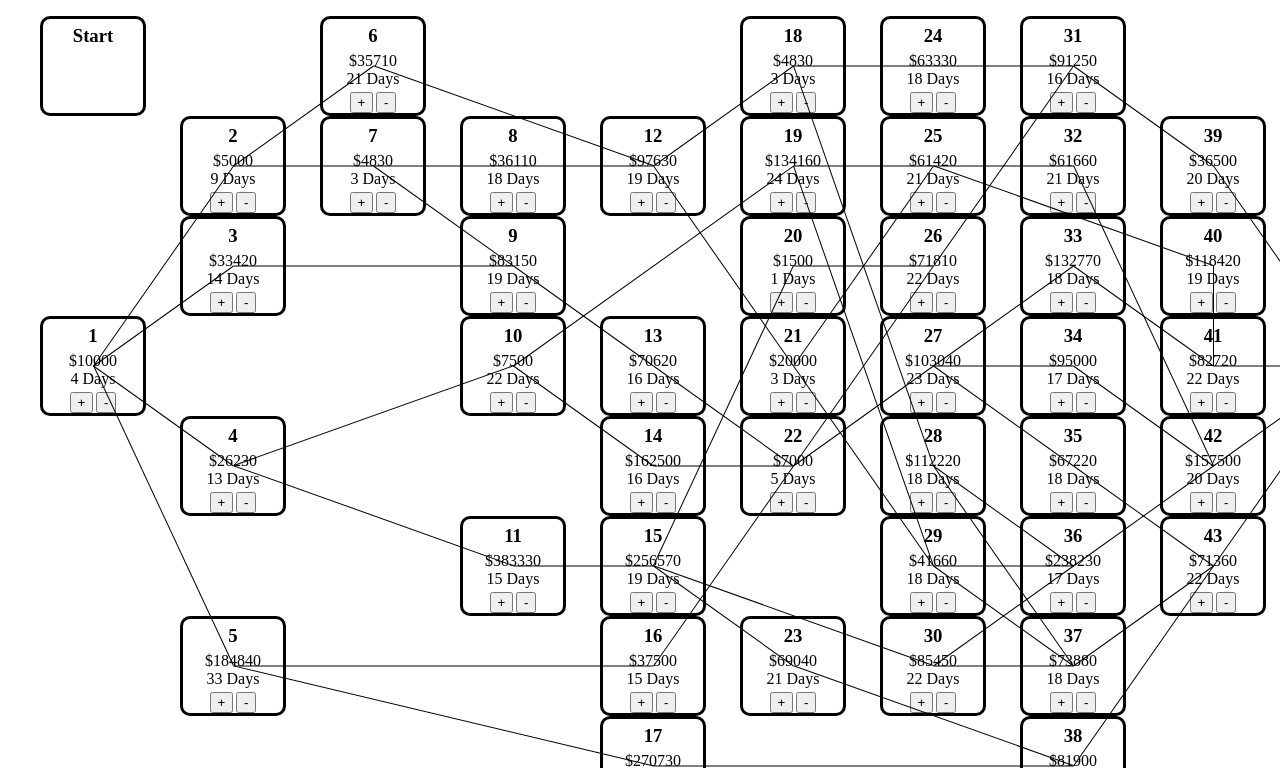
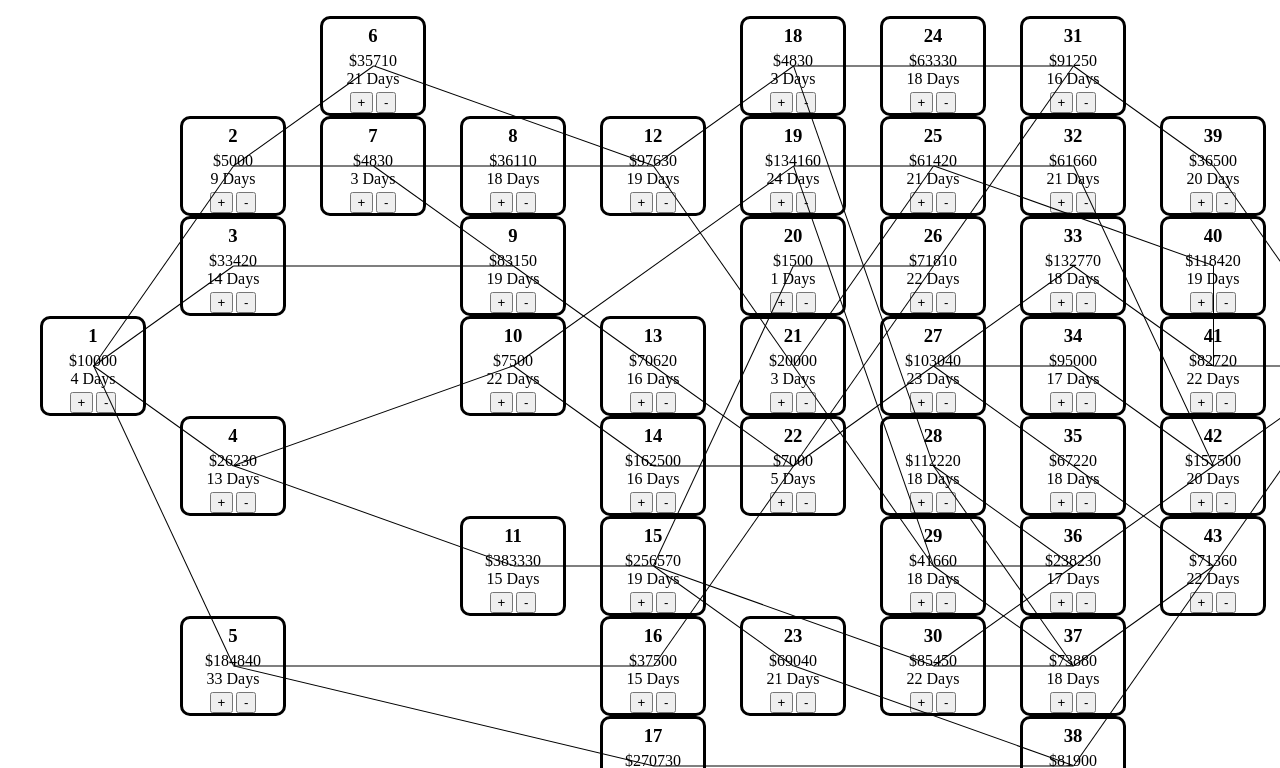
Before and after one commit to b3fr4nk/CPSIM3, a Flask app: page / in a window 1280 px wide; the page is wider, and only the part inside the window is pictured. Shown: the top 768 px of that part. Run offline with Flask 2, Linux system fonts and the light colour scheme.

Commit message:
remove sample step

```diff
--- a/templates/index.html
+++ b/templates/index.html
@@ -11,9 +11,6 @@
 <body>
     <div class="tree">
         <ul id="sim">
-            <div class="step" id="start">
-                <h3>Start</h3>
-            </div>
         </ul>
 
         <script src="{{ url_for('static', filename='js/render.js') }}"></script>
```
